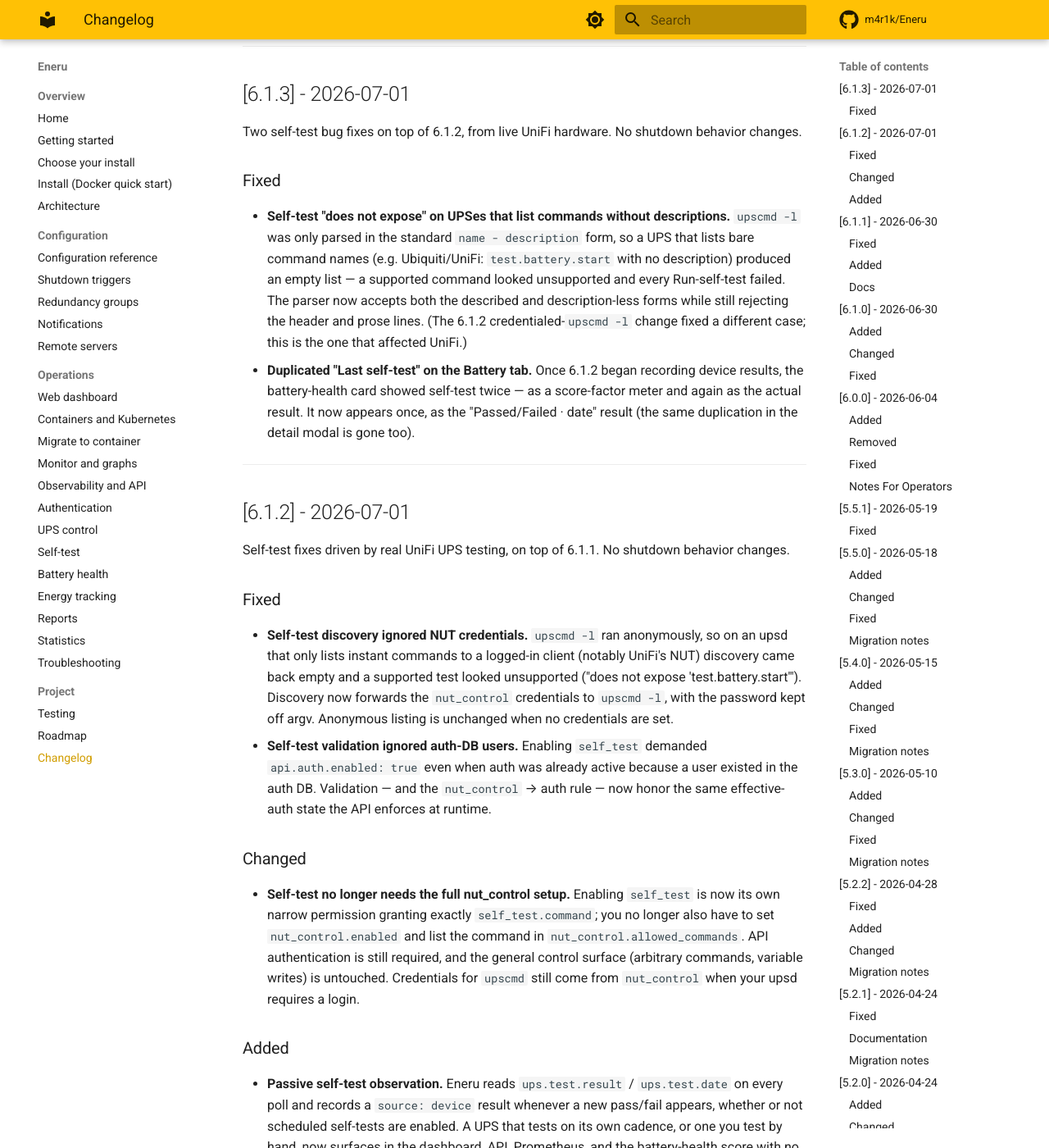
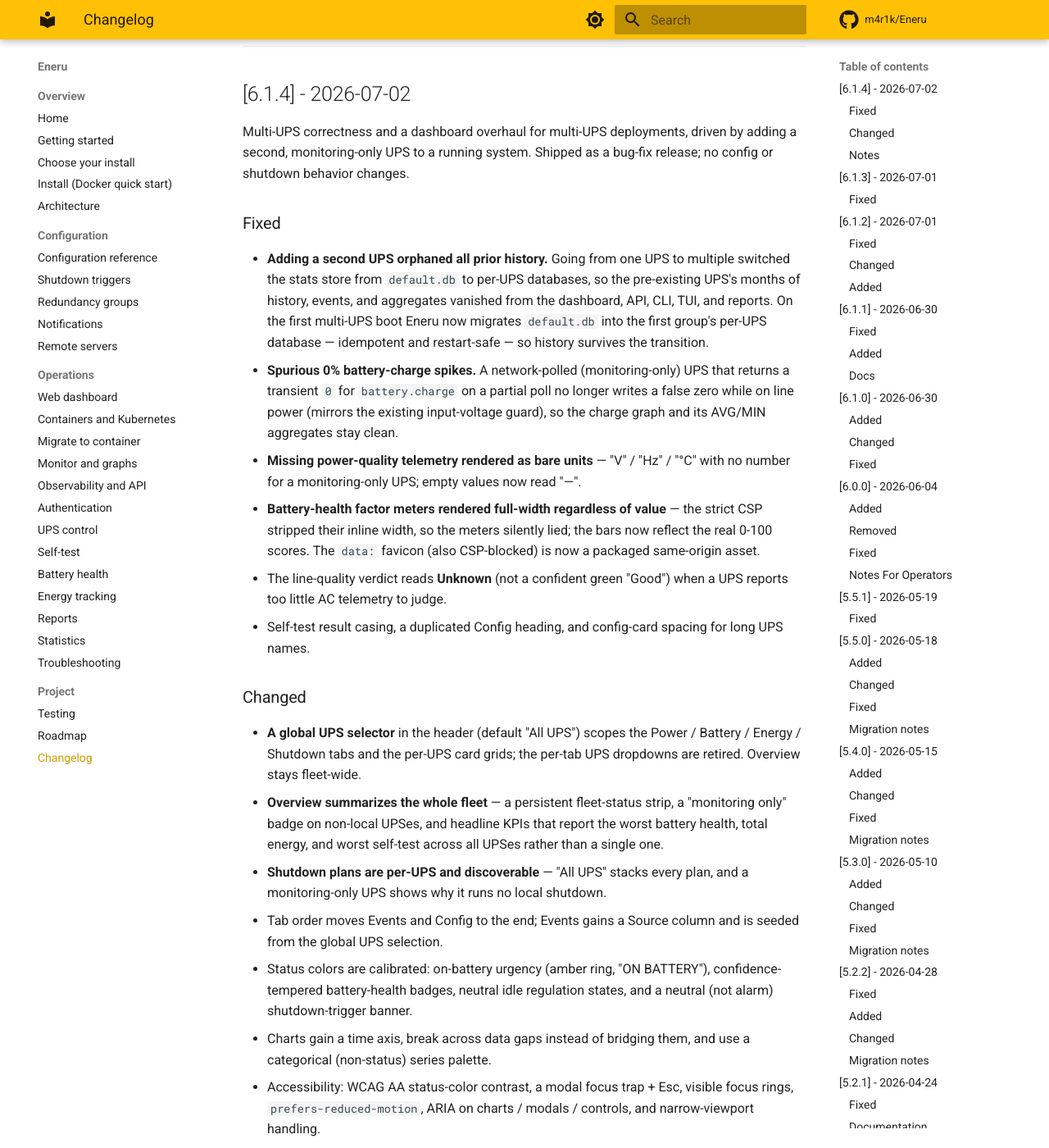
Before and after one commit to m4r1k/Eneru, an MkDocs documentation site: the page built from docs/changelog.md, in a window 1280 px wide and 1400 px high, scrolled down 216 px. Shown: the whole window at 82% size. Built offline with MkDocs 1.6.1 and Material for MkDocs 9.7.7, drawn with Linux system fonts in a browser that asks for light colours; comment, search, counter and statistics services are not loaded; some of the changed text lies outside the part shown.

Commit message:
release(v6.1.4): bump version + changelog
Bump to 6.1.4 and document the multi-UPS correctness + dashboard overhaul,
framed as a bug-fix release per the pinned-minor convention.

Co-Authored-By: Claude Opus 4.8 (1M context) <noreply@anthropic.com>

```diff
--- a/docs/changelog.md
+++ b/docs/changelog.md
@@ -4,6 +4,67 @@ All notable changes to Eneru are documented here.
 
 The format is based on [Keep a Changelog](https://keepachangelog.com/en/1.0.0/),
 and this project adheres to [Semantic Versioning](https://semver.org/spec/v2.0.0.html).
+
+---
+
+## [6.1.4] - 2026-07-02
+
+Multi-UPS correctness and a dashboard overhaul for multi-UPS deployments, driven
+by adding a second, monitoring-only UPS to a running system. Shipped as a bug-fix
+release; no config or shutdown behavior changes.
+
+### Fixed
+
+- **Adding a second UPS orphaned all prior history.** Going from one UPS to
+  multiple switched the stats store from `default.db` to per-UPS databases, so
+  the pre-existing UPS's months of history, events, and aggregates vanished from
+  the dashboard, API, CLI, TUI, and reports. On the first multi-UPS boot Eneru
+  now migrates `default.db` into the first group's per-UPS database — idempotent
+  and restart-safe — so history survives the transition.
+- **Spurious 0% battery-charge spikes.** A network-polled (monitoring-only) UPS
+  that returns a transient `0` for `battery.charge` on a partial poll no longer
+  writes a false zero while on line power (mirrors the existing input-voltage
+  guard), so the charge graph and its AVG/MIN aggregates stay clean.
+- **Missing power-quality telemetry rendered as bare units** — "V" / "Hz" / "°C"
+  with no number for a monitoring-only UPS; empty values now read "—".
+- **Battery-health factor meters rendered full-width regardless of value** — the
+  strict CSP stripped their inline width, so the meters silently lied; the bars
+  now reflect the real 0-100 scores. The `data:` favicon (also CSP-blocked) is
+  now a packaged same-origin asset.
+- The line-quality verdict reads **Unknown** (not a confident green "Good") when
+  a UPS reports too little AC telemetry to judge.
+- Self-test result casing, a duplicated Config heading, and config-card spacing
+  for long UPS names.
+
+### Changed
+
+- **A global UPS selector** in the header (default "All UPS") scopes the Power /
+  Battery / Energy / Shutdown tabs and the per-UPS card grids; the per-tab UPS
+  dropdowns are retired. Overview stays fleet-wide.
+- **Overview summarizes the whole fleet** — a persistent fleet-status strip, a
+  "monitoring only" badge on non-local UPSes, and headline KPIs that report the
+  worst battery health, total energy, and worst self-test across all UPSes rather
+  than a single one.
+- **Shutdown plans are per-UPS and discoverable** — "All UPS" stacks every plan,
+  and a monitoring-only UPS shows why it runs no local shutdown.
+- Tab order moves Events and Config to the end; Events gains a Source column and
+  is seeded from the global UPS selection.
+- Status colors are calibrated: on-battery urgency (amber ring, "ON BATTERY"),
+  confidence-tempered battery-health badges, neutral idle regulation states, and
+  a neutral (not alarm) shutdown-trigger banner.
+- Charts gain a time axis, break across data gaps instead of bridging them, and
+  use a categorical (non-status) series palette.
+- Accessibility: WCAG AA status-color contrast, a modal focus trap + Esc, visible
+  focus rings, `prefers-reduced-motion`, ARIA on charts / modals / controls, and
+  narrow-viewport handling.
+- The API listen backlog is raised so bursts of concurrent dashboard requests
+  aren't refused.
+
+### Notes
+
+- Deferred to a follow-up: hero instantaneous watts; a chart-core consolidation
+  (small-multiples for Load & power, nice-number y-ticks, shape-encoded event
+  markers, health-trend hover); and a couple of UI nits.
 
 ---
 
--- a/src/eneru/version.py
+++ b/src/eneru/version.py
@@ -2,4 +2,4 @@
 
 # Version is set at build time via git describe --tags
 # Format: "5.2.1" for tagged releases, "5.2.1-5-gabcdef1" for dev builds
-__version__ = "6.1.3"
+__version__ = "6.1.4"
```
